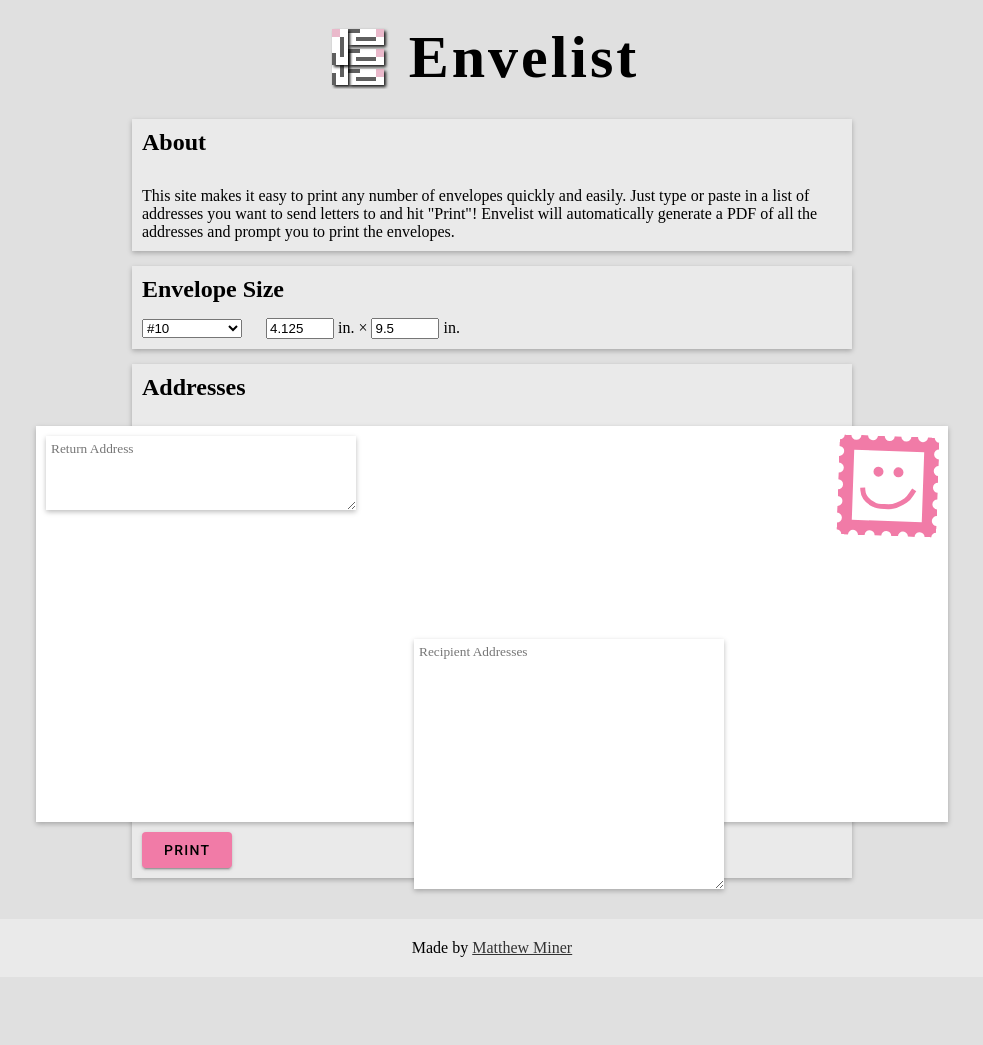
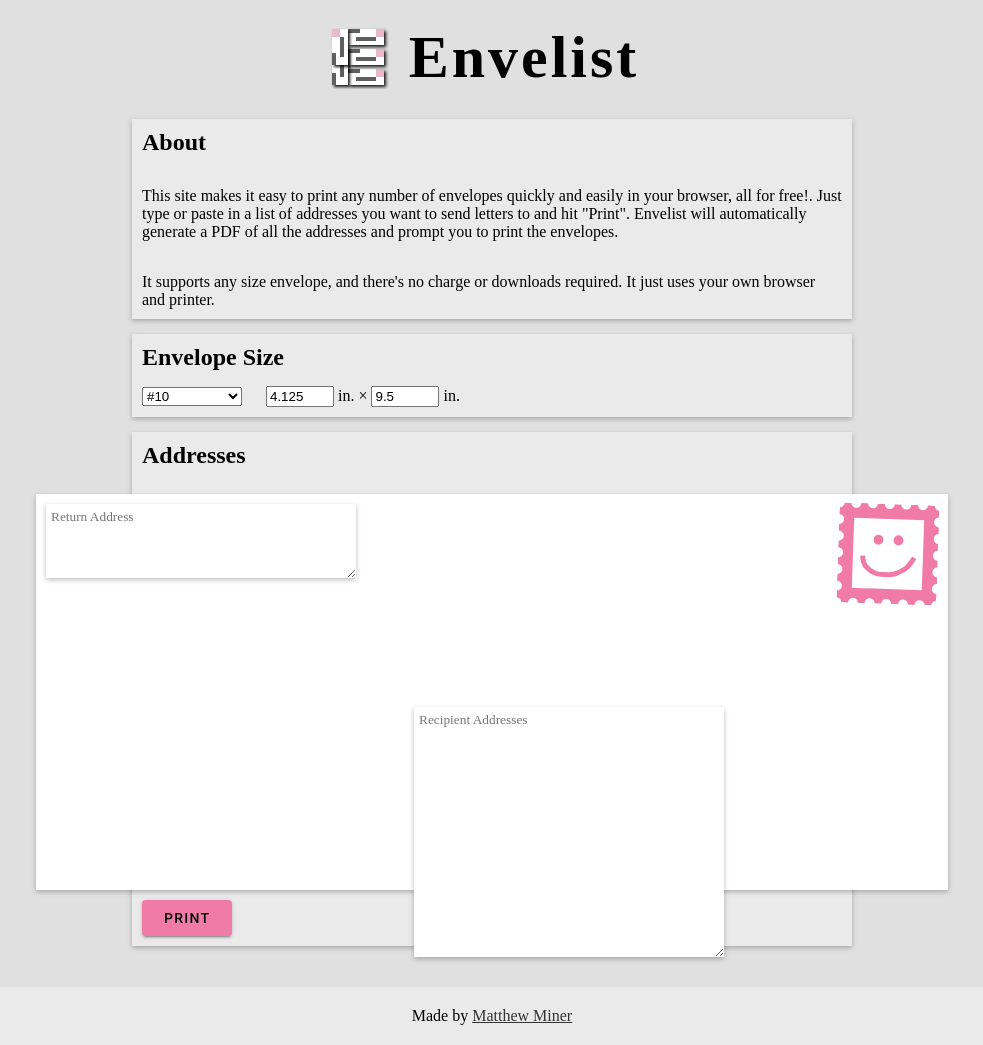
Before and after one commit to mminer237/envelist, a Jekyll site: the page built from index.html, in a window 1280 px wide. Shown: the whole page, without its empty margins (148-1131 px from the left). Built offline with Jekyll 4.4.1, drawn with Linux system fonts in a browser that asks for light colours; before the commit the page ends 977 px from its top, so only the background shows below that.

Commit message:
Expand description

```diff
--- a/_config.yml
+++ b/_config.yml
@@ -1,5 +1,5 @@
 title: Envelist
-tagline: Print multiple envelopes
+tagline: Print multiple envelopes for free in your browser
 author:
   name: Matthew Miner
   email: mminer237@gmail.com
--- a/index.html
+++ b/index.html
@@ -7,7 +7,8 @@ scripts:
 
 <section>
 	<h2>About</h2>
-	<p>This site makes it easy to print any number of envelopes quickly and easily. Just type or paste in a list of addresses you want to send letters to and hit "Print"! Envelist will automatically generate a PDF of all the addresses and prompt you to print the envelopes.</p>
+	<p>This site makes it easy to print any number of envelopes quickly and easily in your browser, all for free!. Just type or paste in a list of addresses you want to send letters to and hit "Print". Envelist will automatically generate a PDF of all the addresses and prompt you to print the envelopes.</p>
+	<p>It supports any size envelope, and there's no charge or downloads required. It just uses your own browser and printer.</p>
 </section>
 <noscript>
 	<section>
```
